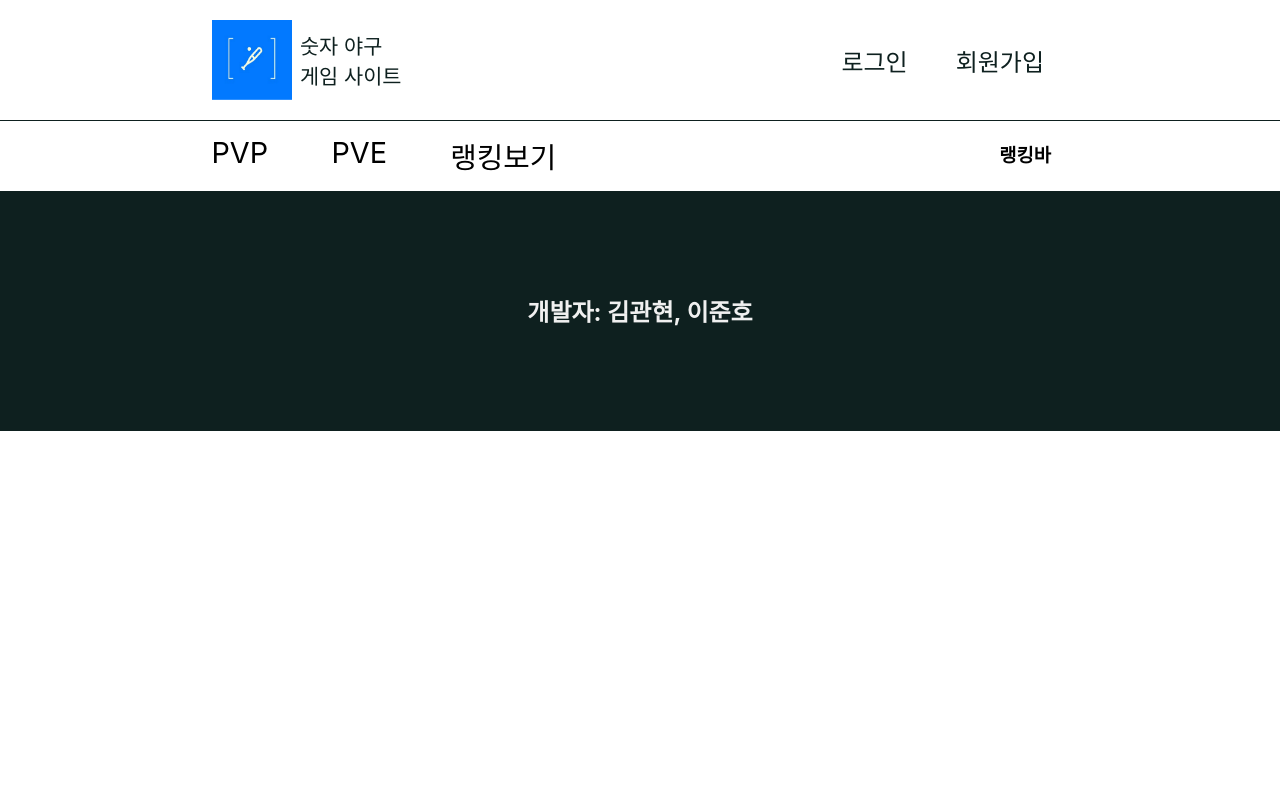
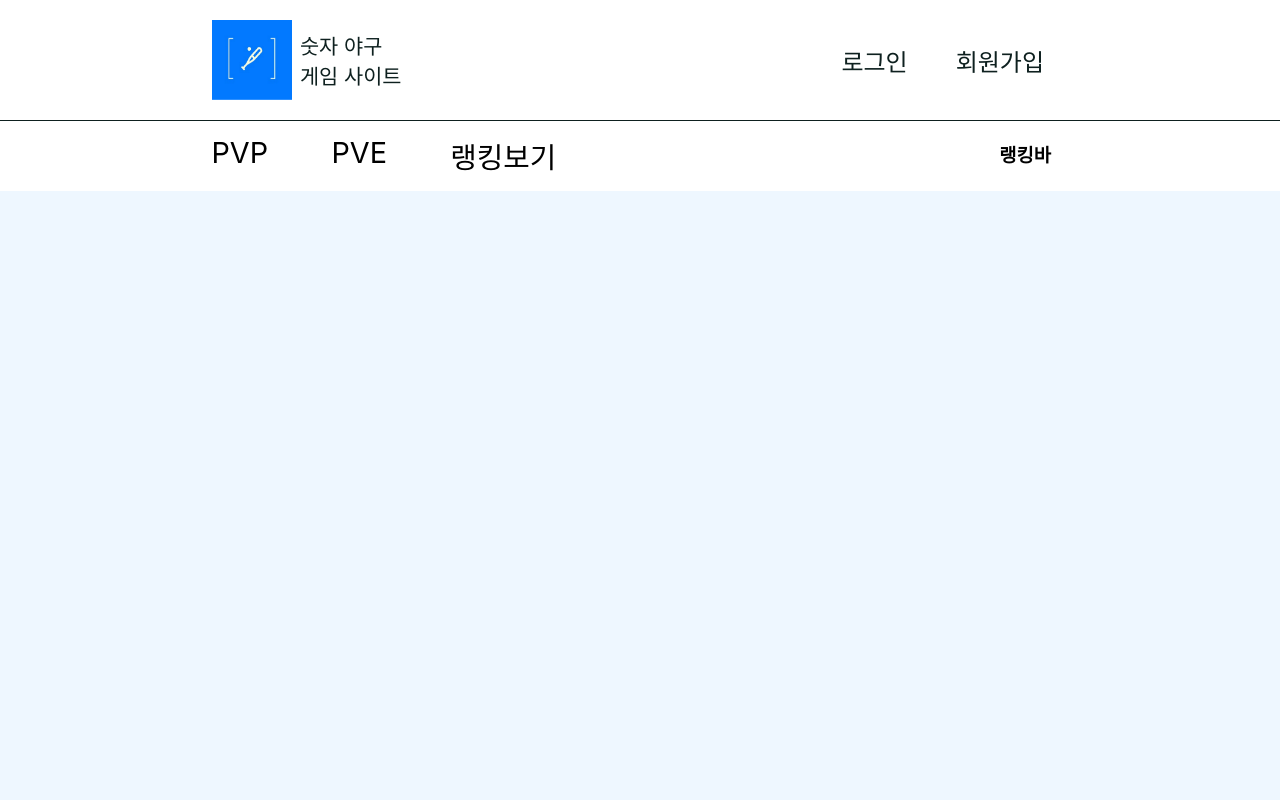
Before and after one commit to playful-study/web-baseball-game, a React (Create React App) app in the folder front/baseball/: page /lobby in a window 1280 px wide. Shown: the top 800 px of the page. Built offline with nearby package versions, Linux system fonts and the light colour scheme; the HTML template or start-up script is replaced by a standard one.

Commit message:
fix: 로비 보여주기 위한 Layou 변경

```diff
--- a/front/baseball/src/component/layout/LobbyLayout.jsx
+++ b/front/baseball/src/component/layout/LobbyLayout.jsx
@@ -1,12 +1,13 @@
 import React from 'react'
 import styled from "styled-components";
-import LinkNavbar from '../navbar/LinkNavbar';
 import { Route, Routes } from 'react-router-dom';
 import PvpLobby from '../pvp/PvpLobby';
 import PveLobby from '../pve/PveLobby';
 
 const StyledLobbyLayout = styled.div`
-
+  width: 100vw;
+  height: 100vh;
+  background-color: #EEF7FF;
 `;
 
 const LobbyLayout = () => {
--- a/front/baseball/src/component/layout/MainLayout.jsx
+++ b/front/baseball/src/component/layout/MainLayout.jsx
@@ -7,10 +7,7 @@ const MainLayout = () => {
 
   return (
     <div>
-      <Routes>
-        <Route path='*' element={<MainContext/>}/>
-        <Route path='/lobby' element={<LobbyLayout/>}/>
-      </Routes>
+      <MainContext/>
     </div>
   )
 }
--- a/front/baseball/src/component/layout/TotalLayout.jsx
+++ b/front/baseball/src/component/layout/TotalLayout.jsx
@@ -6,6 +6,7 @@ import Footer from '../footer/Footer';
 import { Route, Routes } from 'react-router-dom';
 import GameLayout from './GameLayout';
 import LinkNavbar from '../navbar/LinkNavbar';
+import LobbyLayout from './LobbyLayout';
 
 
 const StyledLayout = styled.div`
@@ -22,7 +23,8 @@ const TotalLayout = () => {
       <LogoNavbar/>
       <LinkNavbar/>
       <Routes>
-        <Route path='/' element={<MainLayout/>}/>
+        <Route path='' element={<MainLayout/>}/>
+        <Route path='/lobby/*' element={<LobbyLayout/>}/>
         <Route path='/gameRoom' element={<GameLayout/>}/>
       </Routes>
       <Footer/>
```
Also changed, not shown: front/baseball/src/component/member/SignUpForm.jsx (line endings or trailing spaces).
